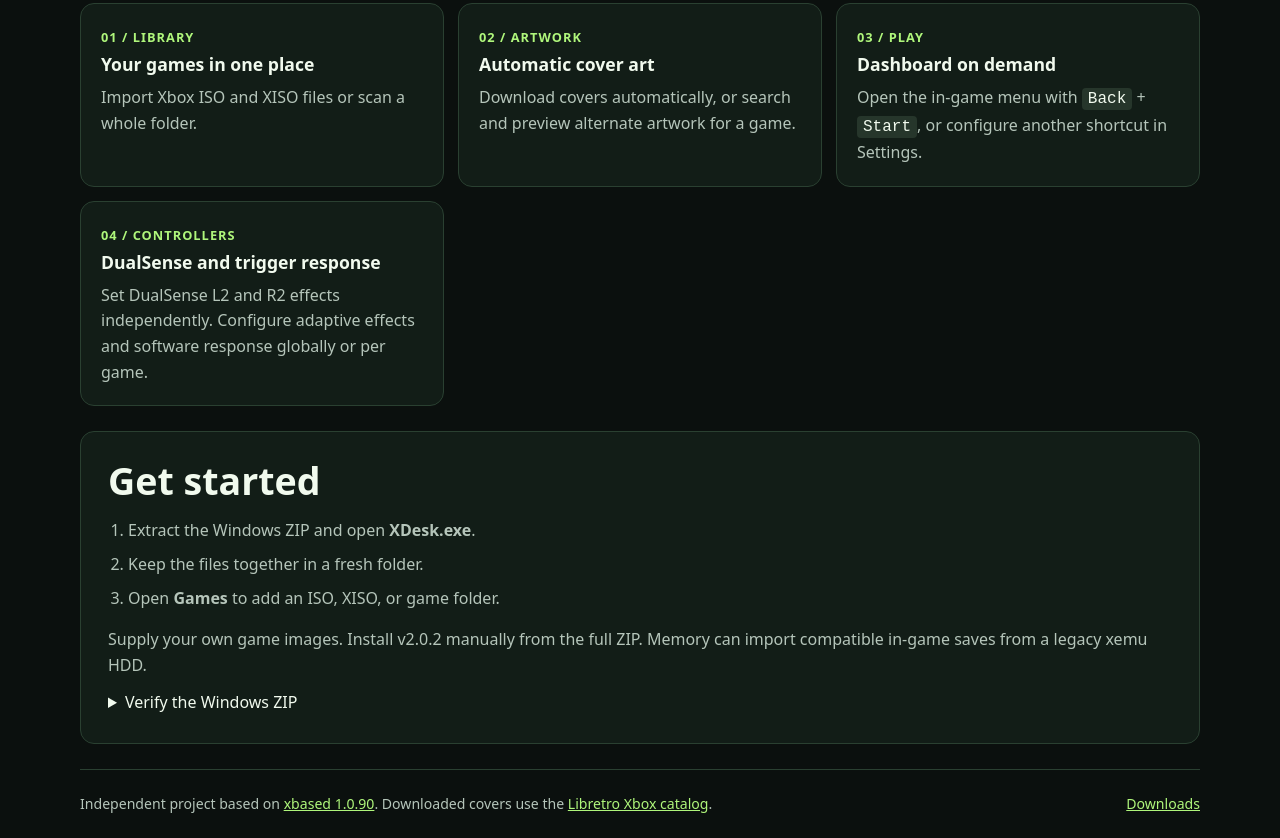
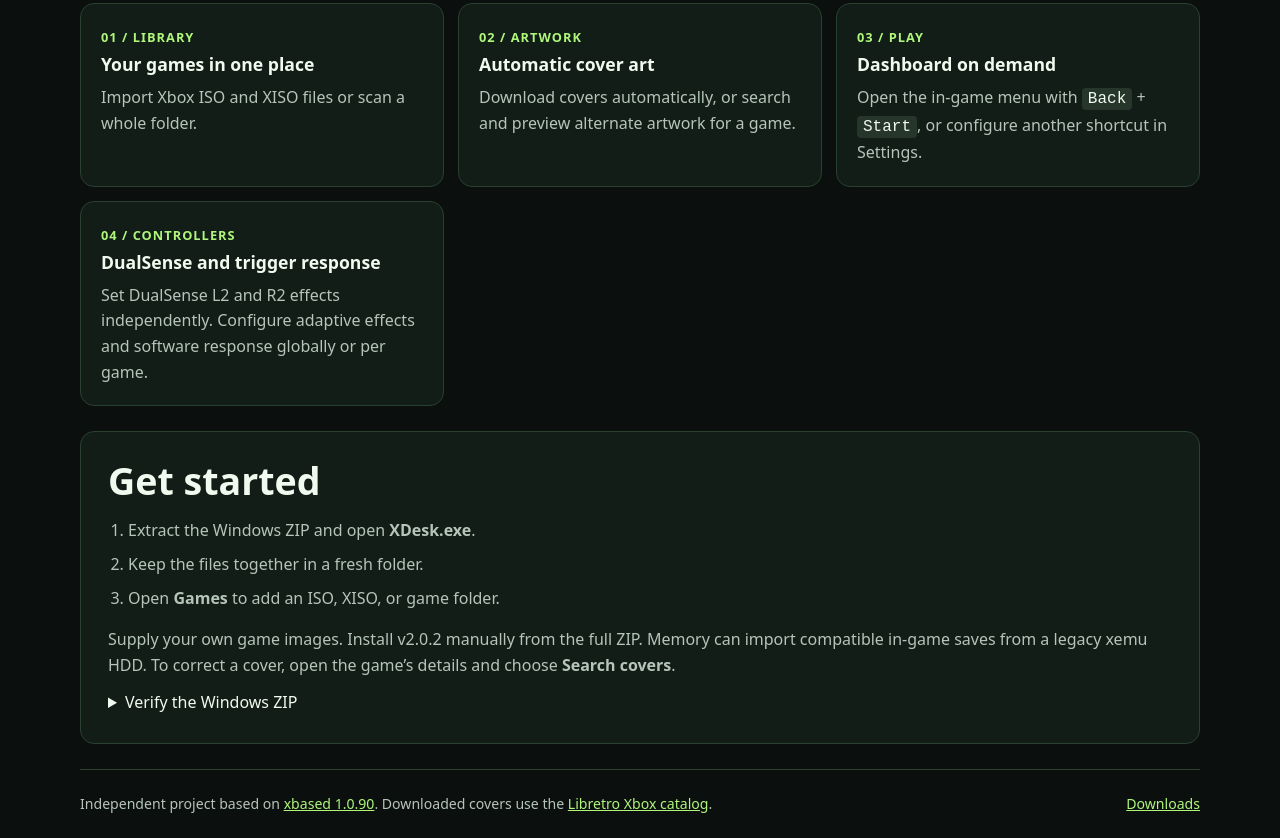
Before and after one commit to gohanthe5th/xdesk, a plain HTML site: page index.html in a window 1280 px wide. Shown: the part 576-1414 px from the top of the page. Drawn offline with Linux system fonts and the light colour scheme.

Commit message:
Add cover search instructions to the download page

```diff
--- a/index.html
+++ b/index.html
@@ -24,7 +24,7 @@
 <article class="card"><span>03 / PLAY</span><h3>Dashboard on demand</h3><p>Open the in-game menu with <kbd>Back</kbd> + <kbd>Start</kbd>, or configure another shortcut in Settings.</p></article>
 <article class="card"><span>04 / CONTROLLERS</span><h3>DualSense and trigger response</h3><p>Set DualSense L2 and R2 effects independently. Configure adaptive effects and software response globally or per game.</p></article>
 </section>
-<section class="setup" id="setup"><h2>Get started</h2><ol><li>Extract the Windows ZIP and open <strong>XDesk.exe</strong>.</li><li>Keep the files together in a fresh folder.</li><li>Open <strong>Games</strong> to add an ISO, XISO, or game folder.</li></ol><p>Supply your own game images. Install v2.0.2 manually from the full ZIP. Memory can import compatible in-game saves from a legacy xemu HDD.</p>
+<section class="setup" id="setup"><h2>Get started</h2><ol><li>Extract the Windows ZIP and open <strong>XDesk.exe</strong>.</li><li>Keep the files together in a fresh folder.</li><li>Open <strong>Games</strong> to add an ISO, XISO, or game folder.</li></ol><p>Supply your own game images. Install v2.0.2 manually from the full ZIP. Memory can import compatible in-game saves from a legacy xemu HDD. To correct a cover, open the game’s details and choose <strong>Search covers</strong>.</p>
 <details><summary>Verify the Windows ZIP</summary><p class="hash">SHA-256 <code>31de77a16be482977bda745b5b36ae25a48a42694d6dd47185b5b907359ec6b9</code></p></details></section>
 </main>
 <footer><p>Independent project based on <a href="https://github.com/crazyriddler/xbased/tree/v1.0.90">xbased 1.0.90</a>. Downloaded covers use the <a href="https://github.com/libretro-thumbnails/Microsoft_-_Xbox">Libretro Xbox catalog</a>.</p><a href="https://github.com/gohanthe5th/xdesk/releases/tag/v2.0.2">Downloads</a></footer>
```
